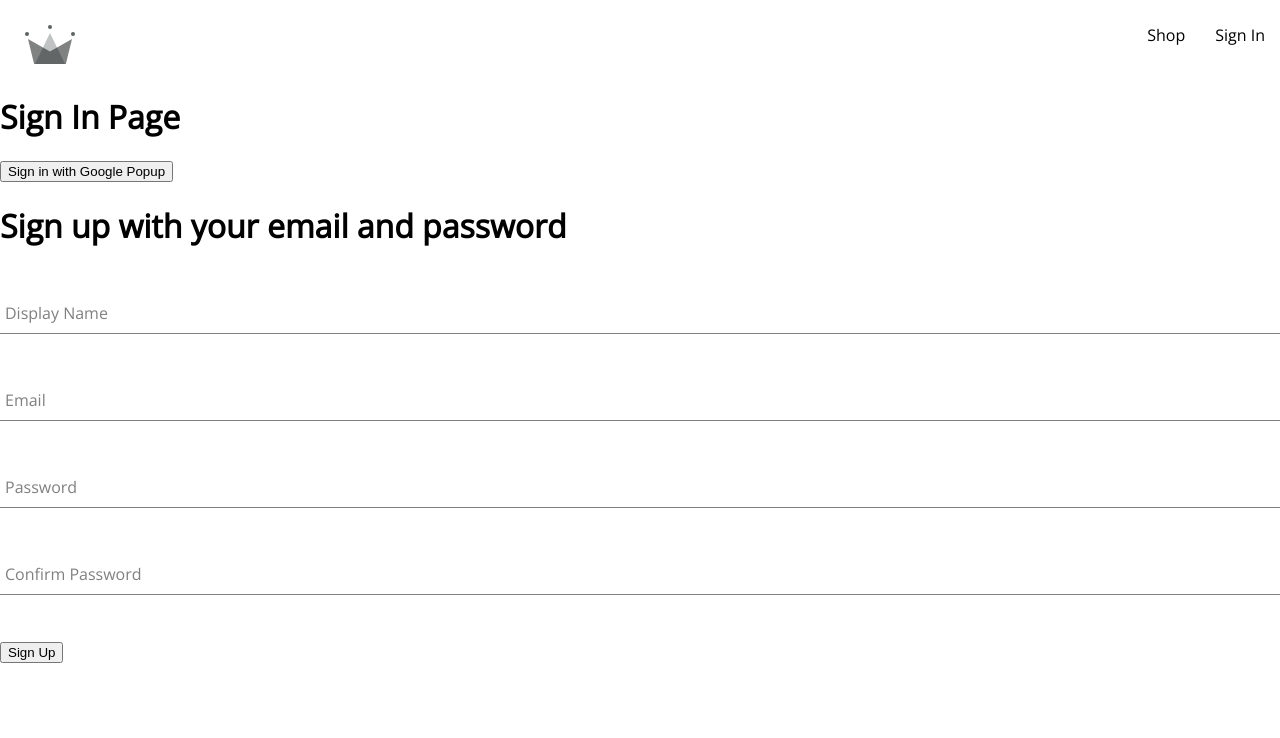
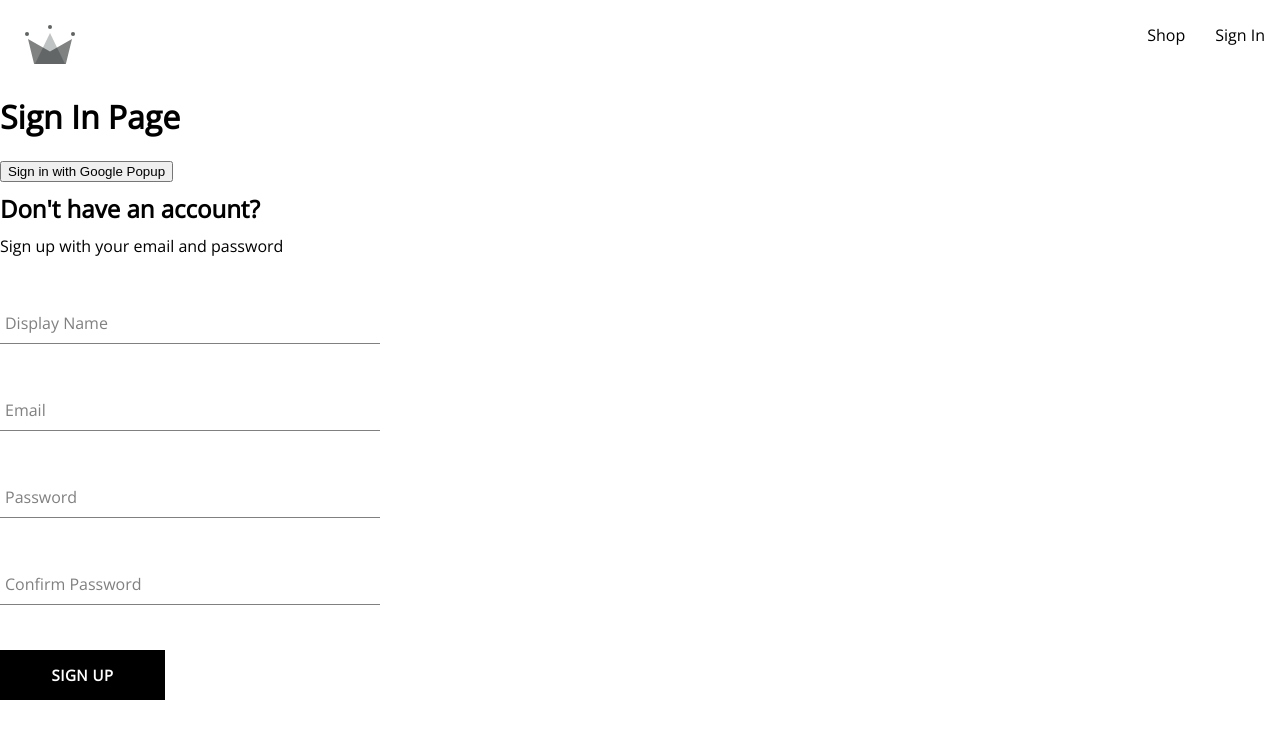
Before and after one commit to currently-unkwn/crwn-clothing, a React (Create React App) app: page /sign-in in a window 1280 px wide. Shown: the top 738 px of the page. Built offline with nearby package versions, Linux system fonts and the light colour scheme.

Commit message:
modifying sign up form, adding button compoent

```diff
--- /dev/null
+++ b/src/components/button/button.component.jsx
@@ -0,0 +1,19 @@
+import "./button.styles.scss";
+
+const BUTTON_TYPE_CLASSES = {
+  google: "google-sign-in",
+  inverted: "inverted",
+};
+
+const Button = ({ children, buttonType, ...otherProps }) => {
+  return (
+    <button
+      className={`button-container ${BUTTON_TYPE_CLASSES[buttonType]}`}
+      {...otherProps}
+    >
+      {children}
+    </button>
+  );
+};
+
+export default Button;
--- /dev/null
+++ b/src/components/button/button.styles.scss
@@ -0,0 +1,46 @@
+.button-container {
+  min-width: 165px;
+  width: auto;
+  height: 50px;
+  letter-spacing: 0.5px;
+  line-height: 50px;
+  padding: 0 35px 0 35px;
+  font-size: 15px;
+  background-color: black;
+  color: white;
+  text-transform: uppercase;
+  font-family: "Open Sans";
+  font-weight: bolder;
+  border: none;
+  cursor: pointer;
+  display: flex;
+  justify-content: center;
+
+  &:hover {
+    background-color: white;
+    color: black;
+    border: 1px solid black;
+  }
+
+  &.google-sign-in {
+    background-color: #4285f4;
+    color: white;
+
+    &:hover {
+      background-color: #357ae8;
+      border: none;
+    }
+  }
+
+  &.inverted {
+    background-color: white;
+    color: black;
+    border: 1px solid black;
+
+    &:hover {
+      background-color: black;
+      color: white;
+      border: none;
+    }
+  }
+}
--- a/src/components/sign-up-form/sign-up-form.component.jsx
+++ b/src/components/sign-up-form/sign-up-form.component.jsx
@@ -6,6 +6,9 @@
 } from "../../utils/firebase/firebase.utils";
 
 import FormInput from "../form-input/form-input.component";
+import Button from "../button/button.component";
+
+import "./sign-up-form.styles.scss";
 
 const defaultFormFields = {
   displayName: "",
@@ -55,8 +58,9 @@
   };
 
   return (
-    <div>
-      <h1>Sign up with your email and password</h1>
+    <div className="sign-up-container">
+      <h2>Don't have an account?</h2>
+      <span>Sign up with your email and password</span>
       <form onSubmit={handleSubmit}>
         <FormInput
           label="Display Name"
@@ -94,7 +98,7 @@
           value={confirmPassword}
         />
 
-        <button type="submit">Sign Up</button>
+        <Button type="submit">Sign Up</Button>
       </form>
     </div>
   );
--- /dev/null
+++ b/src/components/sign-up-form/sign-up-form.styles.scss
@@ -0,0 +1,9 @@
+.sign-up-container {
+  display: flex;
+  flex-direction: column;
+  width: 380px;
+
+  h2 {
+    margin: 10px 0;
+  }
+}
```
